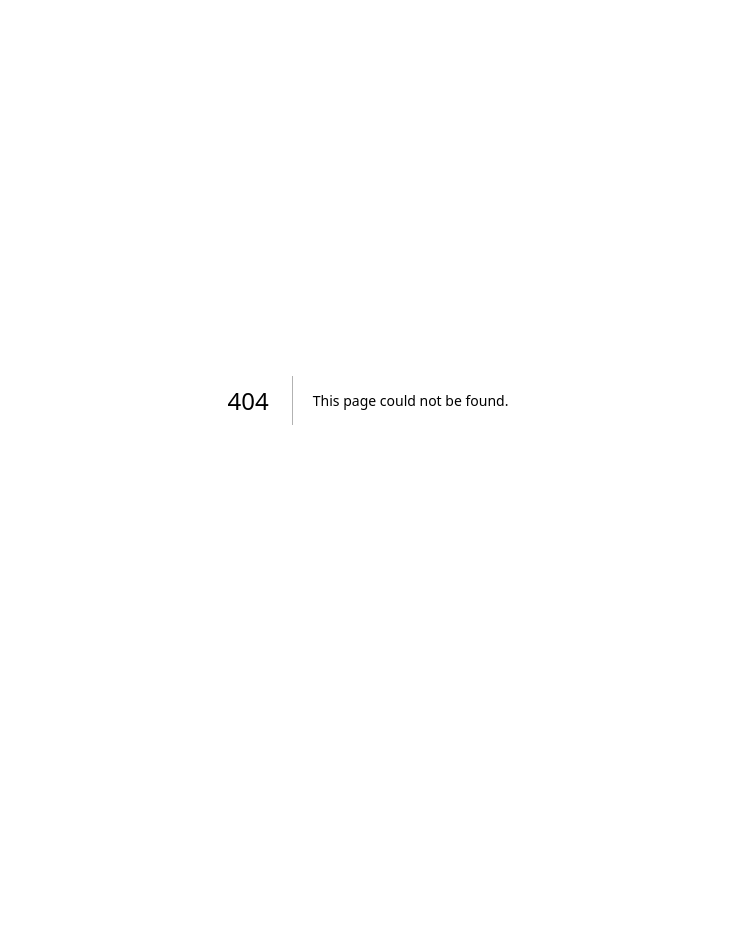
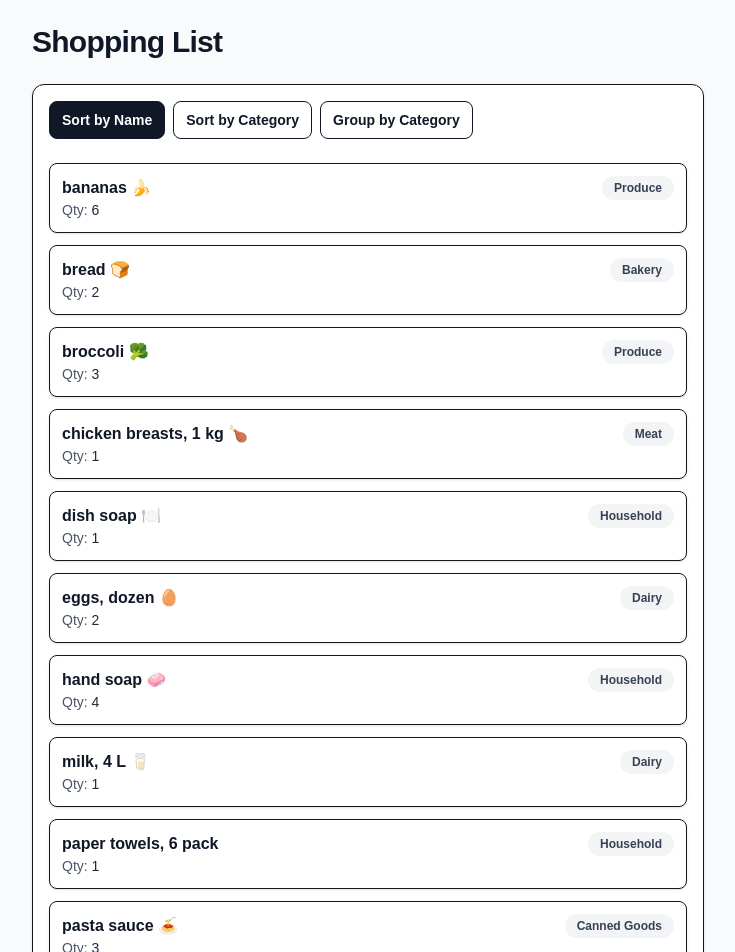
Before and after one commit to anshpreetsingh007/cprg306-assignments, a Next.js app: page /week-5 in a window 1280 px wide. Before the commit this address had no page. Shown: the top 952 px of the page, without its empty margins (272-1007 px from the left). Before the commit the page ends 800 px from the top, so only its background shows below. Built offline with nearby package versions, Linux system fonts and the light colour scheme.

Commit message:
Add Week 5 shopping list components and data

```diff
--- a/app/page.tsx
+++ b/app/page.tsx
@@ -8,6 +8,7 @@ export default function Home() {
       <Link href="/week-2">Week 2→ </Link>
       <Link href="/week-3">Week 3→ </Link>
       <Link href="/week-4">Week 4→ </Link>
+       <Link href="/week-5">Week 5→ </Link>
     </main>
   );
 
--- /dev/null
+++ b/app/week-5/item-list.tsx
@@ -0,0 +1,124 @@
+"use client";
+
+import { useState } from "react";
+import Item from "./item";
+import itemsData from "./items.json";
+
+type ItemType = {
+  id: string;
+  name: string;
+  quantity: number;
+  category: string;
+};
+
+type SortMode = "name" | "category" | "grouped";
+
+export default function ItemList() {
+  const [sortBy, setSortBy] = useState<SortMode>("name");
+  const items: ItemType[] = [...(itemsData as ItemType[])];
+
+  const buttonClass = (mode: SortMode) =>
+    `rounded-lg px-3 py-2 text-sm font-semibold border transition
+     ${sortBy === mode ? "bg-gray-900 text-white border-gray-900" : "bg-white text-gray-900 hover:bg-gray-50"}`;
+
+  // GROUPED VIEW
+  if (sortBy === "grouped") {
+    const grouped = items.reduce<Record<string, ItemType[]>>((acc, item) => {
+      const cat = item.category;
+      if (!acc[cat]) acc[cat] = [];
+      acc[cat].push(item);
+      return acc;
+    }, {});
+
+    const categories = Object.keys(grouped).sort((a, b) => a.localeCompare(b));
+
+    categories.forEach((cat) => {
+      grouped[cat].sort((a, b) => a.name.localeCompare(b.name));
+    });
+
+    return (
+      <section className="space-y-6">
+        <div className="flex flex-wrap gap-2">
+          <button onClick={() => setSortBy("name")} className={buttonClass("name")}>
+            Sort by Name
+          </button>
+          <button
+            onClick={() => setSortBy("category")}
+            className={buttonClass("category")}
+          >
+            Sort by Category
+          </button>
+          <button
+            onClick={() => setSortBy("grouped")}
+            className={buttonClass("grouped")}
+          >
+            Group by Category
+          </button>
+        </div>
+
+        <div className="space-y-8">
+          {categories.map((cat) => (
+            <div key={cat} className="space-y-3">
+              <div className="flex items-center justify-between">
+                <h2 className="text-lg font-bold text-gray-900 capitalize">{cat}</h2>
+                <span className="text-xs text-gray-500">
+                  {grouped[cat].length} item{grouped[cat].length !== 1 ? "s" : ""}
+                </span>
+              </div>
+
+              <ul className="space-y-3">
+                {grouped[cat].map((item) => (
+                  <Item
+                    key={item.id}
+                    name={item.name}
+                    quantity={item.quantity}
+                    category={item.category}
+                  />
+                ))}
+              </ul>
+            </div>
+          ))}
+        </div>
+      </section>
+    );
+  }
+
+  // NORMAL SORT VIEW
+  items.sort((a, b) => {
+    if (sortBy === "name") return a.name.localeCompare(b.name);
+    return a.category.localeCompare(b.category);
+  });
+
+  return (
+    <section className="space-y-6">
+      <div className="flex flex-wrap gap-2">
+        <button onClick={() => setSortBy("name")} className={buttonClass("name")}>
+          Sort by Name
+        </button>
+        <button
+          onClick={() => setSortBy("category")}
+          className={buttonClass("category")}
+        >
+          Sort by Category
+        </button>
+        <button
+          onClick={() => setSortBy("grouped")}
+          className={buttonClass("grouped")}
+        >
+          Group by Category
+        </button>
+      </div>
+
+      <ul className="space-y-3">
+        {items.map((item) => (
+          <Item
+            key={item.id}
+            name={item.name}
+            quantity={item.quantity}
+            category={item.category}
+          />
+        ))}
+      </ul>
+    </section>
+  );
+}
--- /dev/null
+++ b/app/week-5/item.tsx
@@ -0,0 +1,22 @@
+type ItemProps = {
+  name: string;
+  quantity: number;
+  category: string;
+};
+
+export default function Item({ name, quantity, category }: ItemProps) {
+  return (
+    <li className="flex items-start justify-between gap-4 rounded-lg border bg-white p-3 shadow-sm">
+      <div>
+        <p className="text-base font-semibold text-gray-900">{name}</p>
+        <p className="text-sm text-gray-600">
+          Qty: <span className="font-medium text-gray-800">{quantity}</span>
+        </p>
+      </div>
+
+      <span className="rounded-full bg-gray-100 px-3 py-1 text-xs font-semibold text-gray-700 capitalize">
+        {category}
+      </span>
+    </li>
+  );
+}
--- /dev/null
+++ b/app/week-5/items.json
@@ -0,0 +1,74 @@
+[
+  {
+    "id": "1h2GJKH12gkHG31h1H",
+    "name": "milk, 4 L 🥛",
+    "quantity": 1,
+    "category": "dairy"
+  },
+  {
+    "id": "2KJH3k2j3H1k2J3K1H",
+    "name": "bread 🍞",
+    "quantity": 2,
+    "category": "bakery"
+  },
+  {
+    "id": "3h2KJH3k2j3H1k2J3",
+    "name": "eggs, dozen 🥚",
+    "quantity": 2,
+    "category": "dairy"
+  },
+  {
+    "id": "4k2J3K1H2GJKH12gk",
+    "name": "bananas 🍌",
+    "quantity": 6,
+    "category": "produce"
+  },
+  {
+    "id": "5H1h1H2KJH3k2j3H",
+    "name": "broccoli 🥦",
+    "quantity": 3,
+    "category": "produce"
+  },
+  {
+    "id": "6H1k2J3K1H2GJKH1",
+    "name": "chicken breasts, 1 kg 🍗",
+    "quantity": 1,
+    "category": "meat"
+  },
+  {
+    "id": "7gkHG31h1H2KJH3k",
+    "name": "pasta sauce 🍝",
+    "quantity": 3,
+    "category": "canned goods"
+  },
+  {
+    "id": "8j3H1k2J3K1H2GJK",
+    "name": "spaghetti, 454 g 🍝",
+    "quantity": 2,
+    "category": "dry goods"
+  },
+  {
+    "id": "9H12gkHG31h1H2KJ",
+    "name": "toilet paper, 12 pack 🧻",
+    "quantity": 1,
+    "category": "household"
+  },
+  {
+    "id": "10H3k2j3H1k2J3K1",
+    "name": "paper towels, 6 pack",
+    "quantity": 1,
+    "category": "household"
+  },
+  {
+    "id": "11k2J3K1H2GJKH12",
+    "name": "dish soap 🍽️",
+    "quantity": 1,
+    "category": "household"
+  },
+  {
+    "id": "12GJKH12gkHG31h1",
+    "name": "hand soap 🧼",
+    "quantity": 4,
+    "category": "household"
+  }
+]
--- /dev/null
+++ b/app/week-5/page.tsx
@@ -0,0 +1,17 @@
+import ItemList from "./item-list";
+
+export default function Page() {
+  return (
+    <main className="min-h-screen bg-gray-50 p-6">
+      <div className="mx-auto max-w-2xl">
+        <h1 className="text-3xl font-bold tracking-tight text-gray-900 mb-6">
+          Shopping List
+        </h1>
+
+        <div className="rounded-xl border bg-white p-4 shadow-sm">
+          <ItemList />
+        </div>
+      </div>
+    </main>
+  );
+}
```
